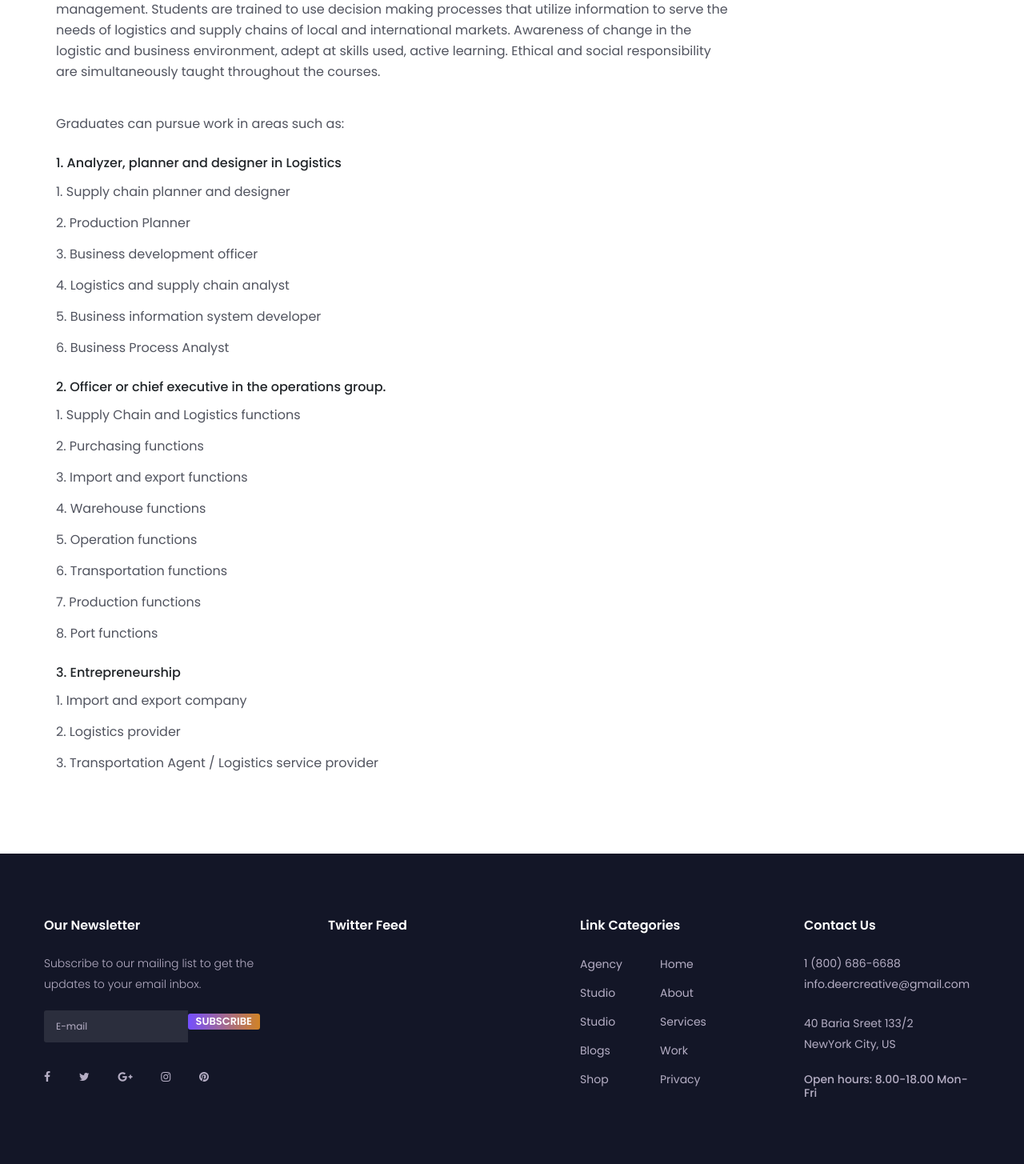
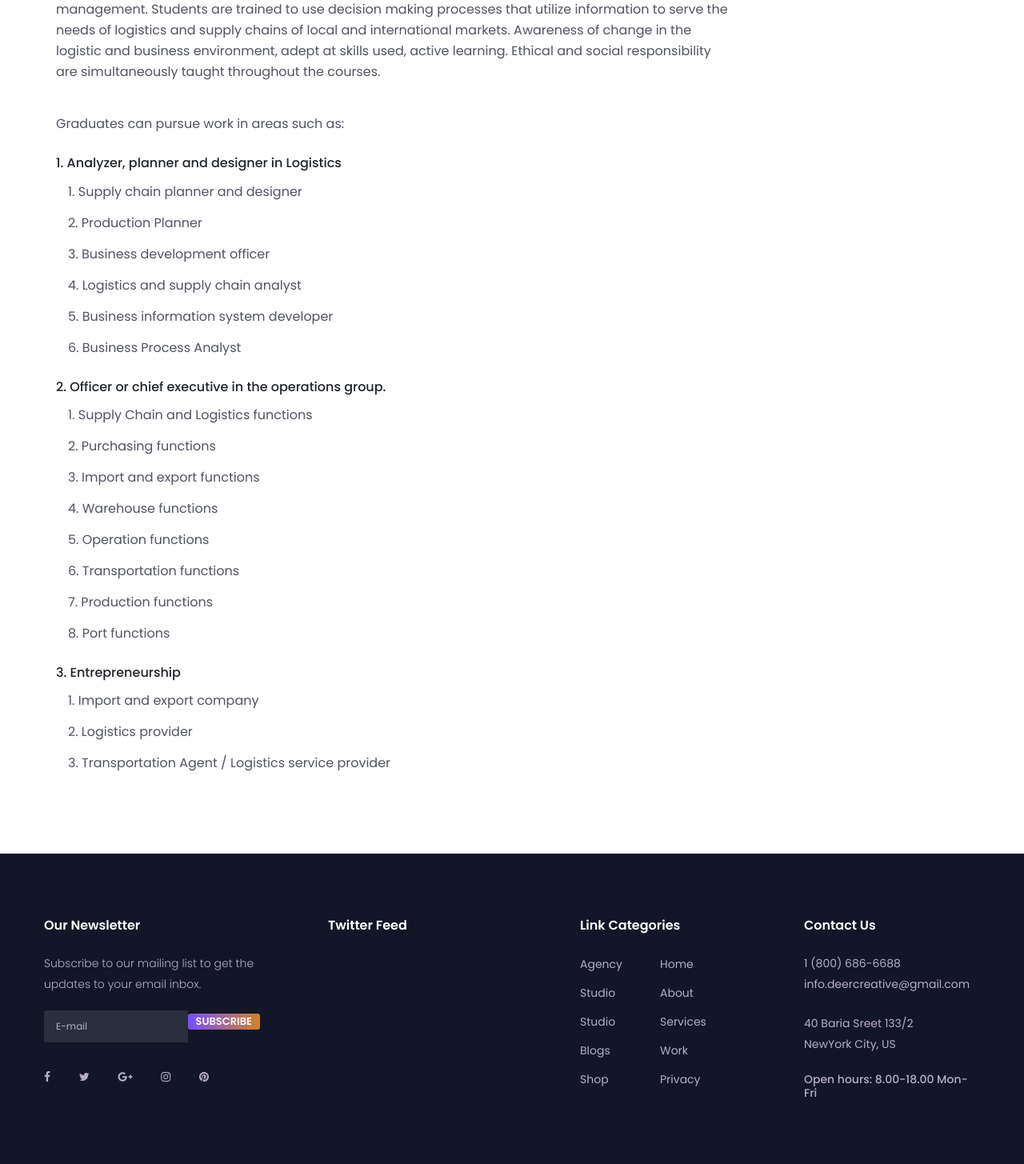
Before and after one commit to tumtpk/wuic, a CodeIgniter app: page /wuic/academic/logistic in a window 1280 px wide. Shown: the part 1266-2721 px from the top of the page at 80% size. Run offline with CodeIgniter, Linux system fonts and the light colour scheme; style sheets or scripts are compiled from the project's sources; some libraries are stand-ins or nearby versions.

Commit message:
change form logistic

```diff
--- a/application/views/academic/logistic.php
+++ b/application/views/academic/logistic.php
@@ -25,13 +25,16 @@
                         <p>The program emphasizes graduates with a basic knowledge of analytics, planning and best practice of management. Students are trained to use decision making processes that utilize information to serve the needs of logistics and supply chains of local and international markets. Awareness of change in the logistic and business environment, adept at skills used, active learning. Ethical and social responsibility are simultaneously taught throughout the courses.</p><br>
                         <p>Graduates can pursue work in areas such as:</p><br>
                         <h6>1. Analyzer, planner and designer in Logistics </h6>
+                        <div class="col-md">
                             <p>1. Supply chain planner and designer</p>
                             <p>2. Production Planner</p>
                             <p>3. Business development officer</p>
                             <p>4. Logistics and supply chain analyst</p>
                             <p>5. Business information system developer</p>
                             <p>6. Business Process Analyst</p><br>
+                        </div>
                         <h6>2. Officer or chief executive in the operations group.</h6>
+                        <div class="col-md">
                             <p>1. Supply Chain and Logistics functions</p>
                             <p>2. Purchasing functions</p>
                             <p>3. Import and export functions</p>
@@ -40,10 +43,13 @@
                             <p>6. Transportation functions</p>
                             <p>7. Production functions</p>
                             <p>8. Port functions</p><br>
+                        </div>
                         <h6>3. Entrepreneurship</h6>
+                        <div class="col-md">
                             <p>1. Import and export company</p>
                             <p>2. Logistics provider</p>
                             <p>3. Transportation Agent / Logistics service provider</p>
                         </div>
                     </div>
                   </div>
+               </div>
```
Lines whose indentation alone changed are shown as unchanged.
